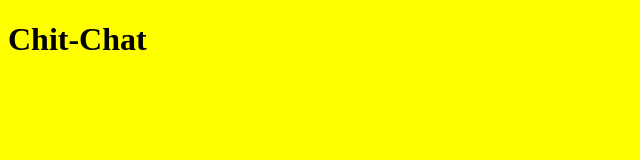
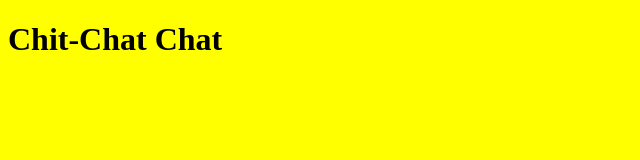
Before and after one commit to iveltondequeiroz/chit-chat, a website: page public/index.html in a window 1280 px wide. Shown: the whole page, without its empty margins (0-640 px from the left). Drawn offline with Linux system fonts and the light colour scheme.

Commit message:
chit-chat

```diff
--- a/index.js
+++ b/index.js
@@ -6,5 +6,5 @@ const server = app.listen(4000, () => {
 		console.log('chit-chat listening on port 4000...')
 })
 
-// static files
+// static files dir
 app.use(express.static('public'))
--- a/public/index.html
+++ b/public/index.html
@@ -5,6 +5,6 @@
 	<link rel="stylesheet" type="text/css" href="/styles.css">
 </head>
 <body>
-		<h1>Chit-Chat</h1>
+		<h1>Chit-Chat Chat</h1>
 </body>
 </html>
```
Also changed, not shown: 1 other file.
